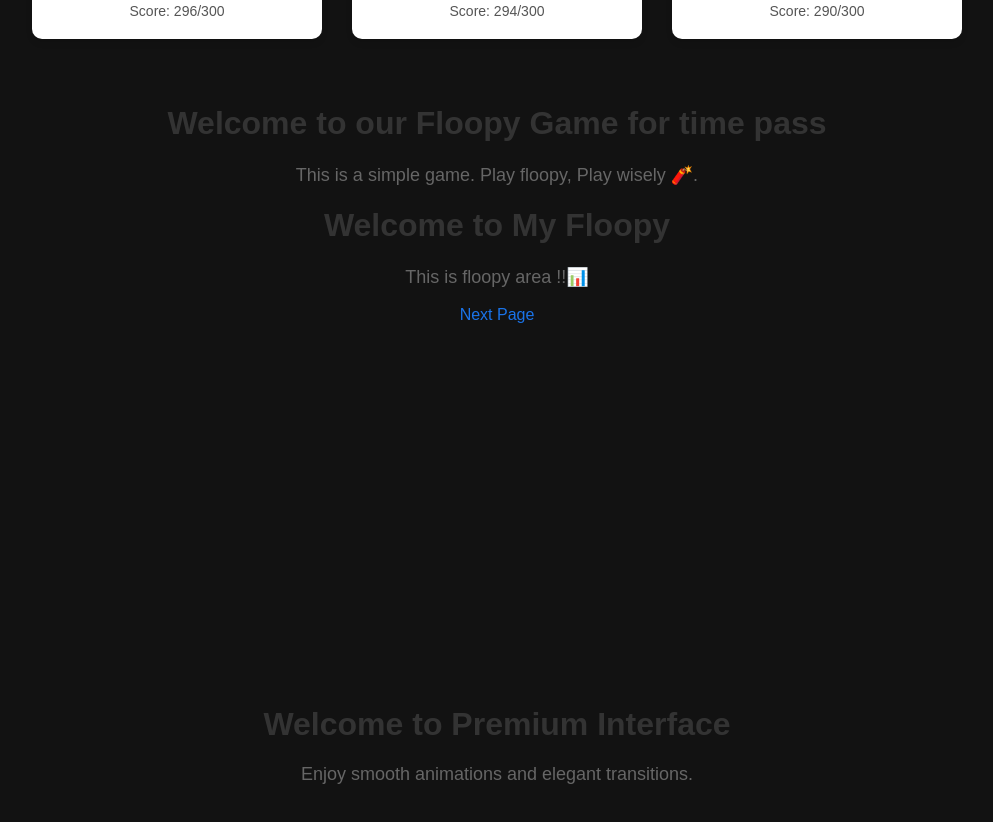
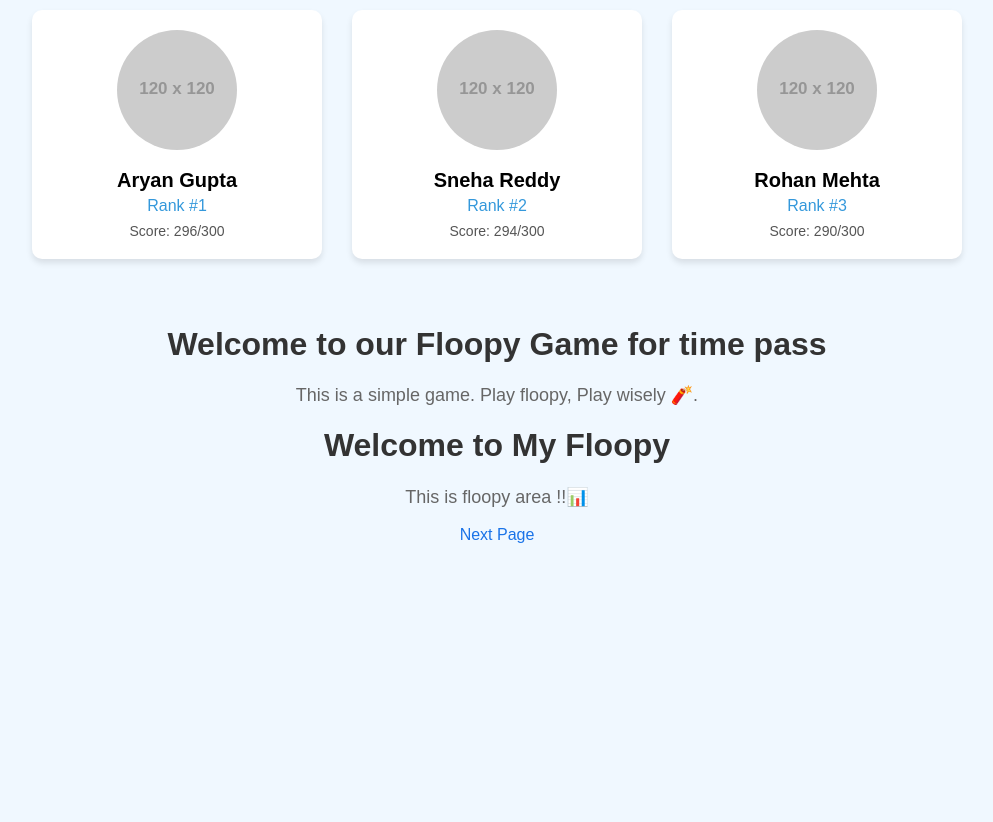
Before and after one commit to Tr-Meena/inform-us.github.io, a plain HTML site: page index.html in a window 1280 px wide. Shown: the part 1388-2210 px from the top of the page, without its empty margins (143-1136 px from the left). After the commit the page ends 1932 px from the top, so only its background shows below. Drawn offline with Linux system fonts and the light colour scheme; placeholder pictures from the web are drawn by us.

Commit message:
Update index.html
animations were very premium and smooth but i don't like because i am conservative person so i changed them to normal thanks !

```diff
--- a/index.html
+++ b/index.html
@@ -256,54 +256,3 @@
     <a href="index2.html.html">Next Page</a>
 </body>
 </html>
-<html lang="en">
-<head>
-    <meta charset="UTF-8">
-    <meta name="viewport" content="width=device-width, initial-scale=1.0">
-    <title>Premium Animation</title>
-    <style>
-        body {
-            margin: 0;
-            padding: 0;
-            background-color: #121212;
-            color: white;
-            font-family: Arial, sans-serif;
-            overflow: hidden;
-        }
-
-        .fade-in {
-            animation: fadeIn 1.5s ease-in-out;
-        }
-
-        @keyframes fadeIn {
-            from {
-                opacity: 0;
-                transform: translateY(20px);
-            }
-            to {
-                opacity: 1;
-                transform: translateY(0);
-            }
-        }
-
-        .container {
-            display: flex;
-            justify-content: center;
-            align-items: center;
-            height: 100vh;
-        }
-
-        .content {
-            text-align: center;
-        }
-    </style>
-</head>
-<body>
-    <div class="container fade-in">
-        <div class="content">
-            <h1>Welcome to Premium Interface</h1>
-            <p>Enjoy smooth animations and elegant transitions.</p>
-        </div>
-    </div>
-</body>
-</html>
```
